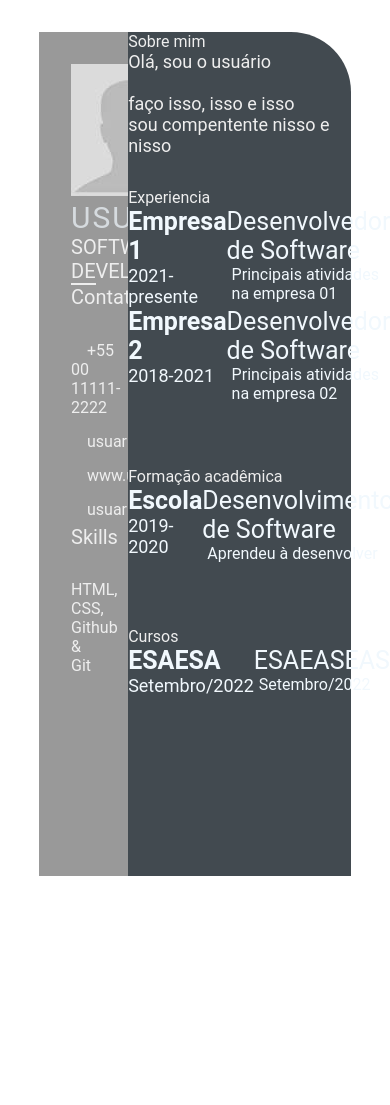
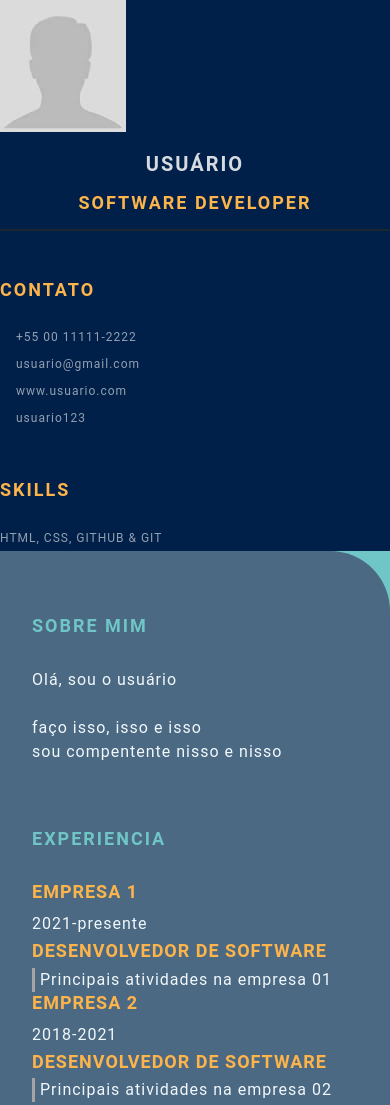
Before and after one commit to The-MKon/Testando, a plain HTML site: page index.html in a window 390 px wide. Shown: the top 1105 px of the page. Before the commit the page ends 908 px from the top, so only its background shows below. Drawn offline with Linux system fonts and the light colour scheme.

Commit message:
feature: css style (#8)

```diff
--- a/index.html
+++ b/index.html
@@ -35,7 +35,7 @@
             </div>
         </section>
         <section class="right-section">
-            <div class="right-seciton-contents">
+            <div class="right-section-contents">
                 <section class="about gap">
                     <div class="right-title">Sobre mim</div>
                     <p class="about-me-contents">
@@ -44,7 +44,7 @@
                         <br> sou compentente nisso e nisso
                     </p>
                 </section>
-            </div>
+
             <section class="experience gap">
                 <div class="right-title">Experiencia</div>
                 <div class="experience-contents">
@@ -96,6 +96,7 @@
                     </div>
                 </div>
             </section>
+            </div>
         </section>
     </main>
 </body>
--- a/style.css
+++ b/style.css
@@ -4,6 +4,10 @@
     box-sizing: border-box;
     list-style: none;
     font-family: 'Roboto', sans-serif;
+}
+
+body {
+    background-color: #70c6c7;
 }
 
 .resume-contents {
@@ -17,28 +21,29 @@
 .left-section {
     grid-column: span 2;
     height: 100%;
-    background-color: #999999;
+    background-color: #00204A;
 }
 
 .right-section {
     grid-column: span 5;
     height: 100%;
-    background-color: #424a50;
+    background-color: #4B6982;
     border-radius: 0px 60px 0px 0px;
 }
 
-.left-section-contents{
+.left-section-content{
     padding: 2rem 2rem;
 }
 
 .profile {
     width: 100%;
-    border-bottom: 2px solid #eeeeee;
+    border-bottom: 2px solid #1B2631;
 }
 
 .profile .profile-image {
     width: 100%;
-    border-radius: 100%;
+    border-radius: 50%;
+    border: 8px solid #1B2631;
 }
 
 .name {
@@ -46,19 +51,31 @@
     font-size: 30px;
     letter-spacing: 2px;
     text-transform: uppercase;
+    text-align: center;
+    font-weight: bold;
+    padding: 1rem 0;
 }
 
 .profession {
-    color: #eeeeee;
+    color: #FDB44B;
     font-size: 20px;
     text-transform: uppercase;
     text-align: center;
+    letter-spacing: 2px;
+    font-weight: bold;
+    padding-bottom: 1rem;
 }
 
 /* .contact-info { border-bottom: 2px solid #1B2631; } */
 .left-title {
-    color: #eeeeee;
+    color: #FDB44B;
     font-size: 20px;
+    letter-spacing: 2px;
+    text-transform: uppercase;
+    font-weight: bold;
+    display: flex;
+    align-items: center;
+    padding-top: 3rem;
 }
 
 .contact-info ul {
@@ -68,14 +85,18 @@
 .contact-info ul li,
 .references ul li {
     padding: .4rem 0;
-    color: #eeeeee;
+    display: flex;
+    align-items: center;
+    color: #d6dbdfaf;
+    letter-spacing: 1px;
+    font-size: 18px;
 }
 
 .contact-info ul li i,
 .references ul li i {
     padding-right: 1rem;
     font-size: 18px;
-    color: #eeeeee;
+    color: #2E86C1;
 }
 
 .skills ul {
@@ -83,15 +104,46 @@
 }
 .skills ul li p {
     padding: .4rem 0;
-    color: #eeeeee;
+    color: #d6dbdfaf;
+    font-size: 18px;
+    letter-spacing: 1px;
+    display: flex;
+    align-items: center;
+    text-transform: uppercase;
 }
+
+.referance-name {
+    padding-top: 1.5rem;
+    padding-bottom: .4rem;
+    font-size: 18px;
+    color: #F9E79F;
+    letter-spacing: 1px;
+    text-transform: uppercase;
+}
+
+.referance-profession {
+    font-size: 16px;
+    color: #d6dbdfaf;
+    letter-spacing: 1px;
+    /* text-transform: uppercase; */
+    padding-bottom: .4rem;
+}
+
 
 .right-section-contents {
     padding: 2rem 2rem;
 }
 
 .right-title {
-    color: #eeeeee;
+    color: #70C6C7;
+    font-size: 40px;
+    letter-spacing: 2px;
+    text-transform: uppercase;
+    font-weight: bold;
+    display: flex;
+    align-items: center;
+    padding: 2rem 0;
+    position: relative;
 }
 
 .gap {
@@ -99,7 +151,9 @@
 }
 .about-me-contents {
     font-size: 18px;
-    color: #eeeeee;
+    letter-spacing: 1px;
+    line-height: 2rem;
+    color: #F1F8FD;
 }
 
 .experience-contents,
@@ -116,23 +170,124 @@
 .awards-company-name {
     font-size: 25px;
     font-weight: bold;
+    text-transform: uppercase;
+    letter-spacing: 1px;
+    color: #FDB44B;
+    padding-bottom: .4rem;
 }
 
 .exp-time-period,
-.education-time-period,
+.educationp-time-period,
 .awards-time-period {
     font-size: 18px;
+    letter-spacing: 1px;
+    line-height: 2rem;
 }
 
 .exp-position,
 .education-subject,
 .awards-name {
     font-size: 25px;
+    font-weight: bold;
+    text-transform: uppercase;
+    letter-spacing: 1px;
+    color: #FDB44B;
+    padding-bottom: .4rem;
 }
 
 .exp-desc,
 .education-desc,
 .awards-desc {
     font-size: 16px;
+    letter-spacing: 1px;
+    line-height: 1.5rem;
+    border-left: 3px solid #a5a3a3;
     padding-left: 5px;
 }
+
+/* Media queries */
+@media screen and (max-width:780px) {
+    .experience-contents,
+    .education-contents,
+    .awards-contents {
+        grid-template-columns: repeat(1, 1fr);
+    }
+}
+
+@media screen and (max-width:780px) {
+    .left-section {
+        grid-column: span 3;
+    }
+
+    .right-section {
+        grid-column: span 4;
+    }
+
+}
+
+@media screen and (max-width:1200px) {
+    .resume-contents {
+        grid-template-columns: repeat(1, 1fr);
+    }
+}
+
+@media screen and (max-width:390px) {
+    .resume-contents {
+        width: 100%;
+        margin: 0 auto;
+    }
+
+    .name {
+        font-size: 20px;
+    }
+
+    .profession {
+        font-size: 18px;
+    }
+
+    .left-title {
+        font-size: 18px;
+    }
+
+    .right-title {
+        font-size: 18px;
+    }
+
+    .contact-info ul li,
+    .references ul li {
+        font-size: 12px;
+    }
+
+    .contact-info ul li i,
+    .references ul li i {
+        /* padding-right: 1rem; */
+        font-size: 12px;
+    }
+
+    .skills ul li p {
+        font-size: 12px;
+    }
+
+    .about-me-contents {
+        font-size: 16px;
+        line-height: 1.5rem;
+    }
+
+    .exp-company-name,
+    .education-school-name,
+    .awards-company-name {
+        font-size: 18px;
+    }
+
+    .exp-time-period,
+    .educationp-time-period,
+    .awards-time-period {
+        font-size: 16px;
+    }
+
+    .exp-position,
+    .education-subject,
+    .awards-name {
+        font-size: 18px;
+    }
+}
```
